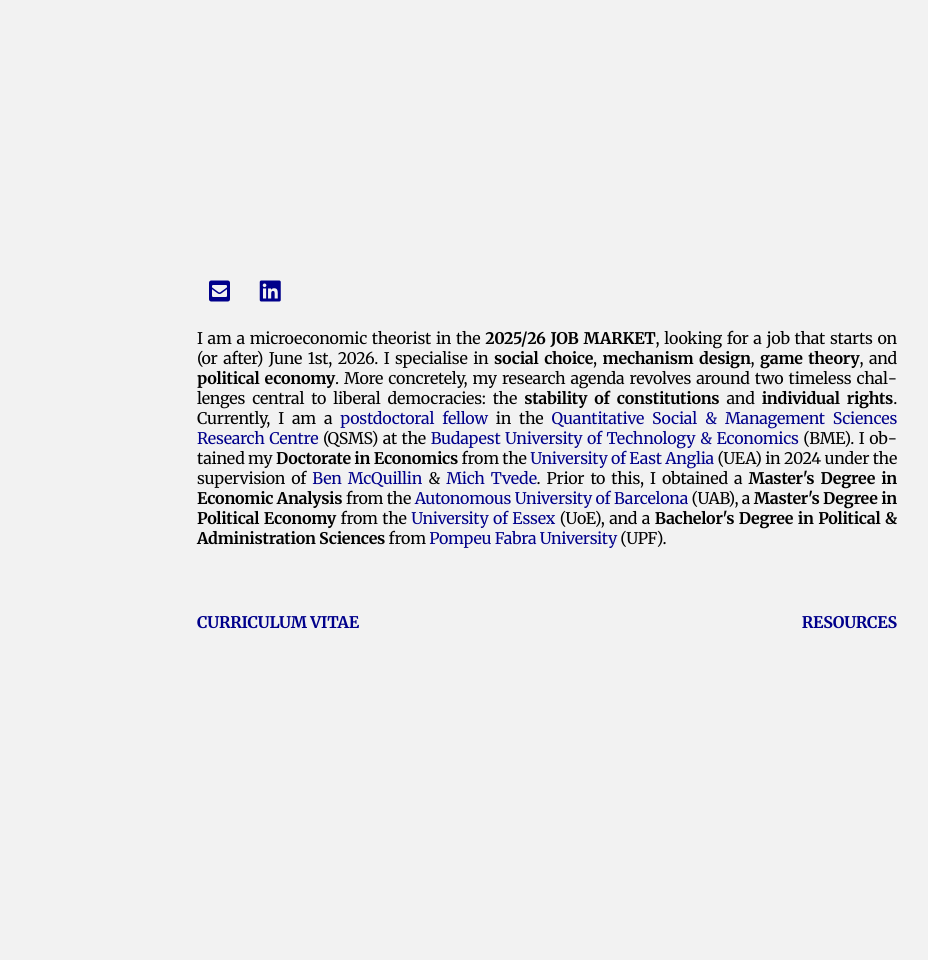
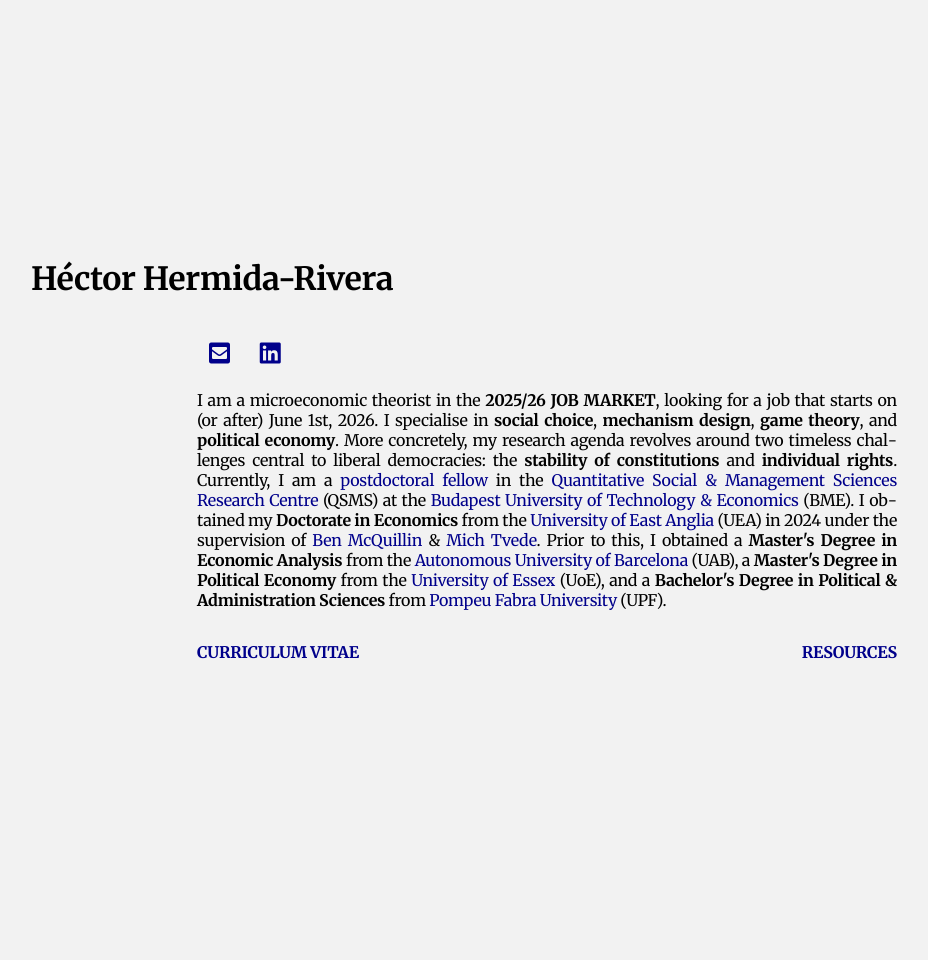
Before and after one commit to HectorHermidaRivera/hectorhermidarivera.github.io, a Jekyll site: the page built from index.md, in a window 1280 px wide. Shown: the whole page, without its empty margins (151-1079 px from the left). Built offline with Jekyll 4.4.1, drawn with Linux system fonts in a browser that asks for light colours; a style sheet for code colours, icons or effects is not loaded.

Commit message:
Update index.md

```diff
--- a/index.md
+++ b/index.md
@@ -3,19 +3,21 @@ layout: default
 title: Héctor Hermida-Rivera
 ---
 
-<!-- FULL-PAGE VERTICAL CENTERING -->
 <div style="
-  display: flex;
-  flex-direction: column;
-  justify-content: center;  /* vertical centering */
-  align-items: flex-start;  /* left-aligned content */
-  min-height: 100vh;        /* fill viewport */
-  padding: 2em;
-  box-sizing: border-box;
+  display:flex;
+  flex-direction:column;
+  justify-content:center;      /* vertical centering */
+  align-items:flex-start;      /* left-align icons and text */
+  min-height:100vh;            /* full viewport height */
+  padding:2em;
+  box-sizing:border-box;
 ">
 
-  <!-- ICONS: LEFT-ALIGNED -->
-  <div class="icon-row" style="margin-bottom:1.5em; text-align:left;">
+  <!-- PAGE TITLE -->
+  <h1 style="margin-bottom:1em;">Héctor <strong>Hermida-Rivera</strong></h1>
+
+  <!-- ICONS ROW: LEFT-ALIGNED -->
+  <div class="icon-row" style="margin-bottom:1.5em;">
     <a href="https://drive.google.com/file/d/1U52WtfZQt0LltKnNHPnS9Ce1F0kYY_Sz/view?usp=sharing">
       <i class="ai ai-cv-square" style="font-size:1.50em;"></i>
     </a>
@@ -59,11 +61,11 @@ title: Héctor Hermida-Rivera
     </div>
   </div>
 
-  <!-- CV AND RESOURCES LINKS -->
-  <div class="two-column" style="margin-top: 2em; width:100%;">
+  <!-- CV / RESOURCES LINKS -->
+  <div class="two-column" style="width:100%;">
     <div class="label"></div>
     <div class="value" style="width:100%;">
-      <div style="display: flex; justify-content: space-between; width:100%;">
+      <div style="display:flex; justify-content:space-between; width:100%;">
         <a href="/cv/"><b>CURRICULUM VITAE</b></a>
         <a href="/resources/"><b>RESOURCES</b></a>
       </div>
```
